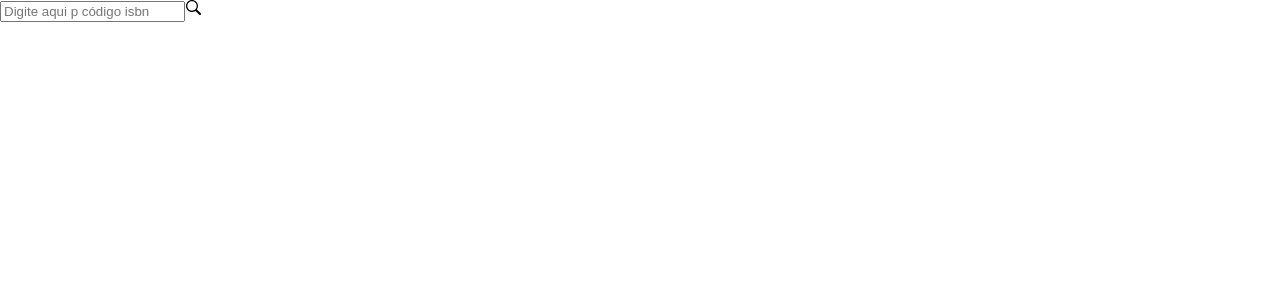
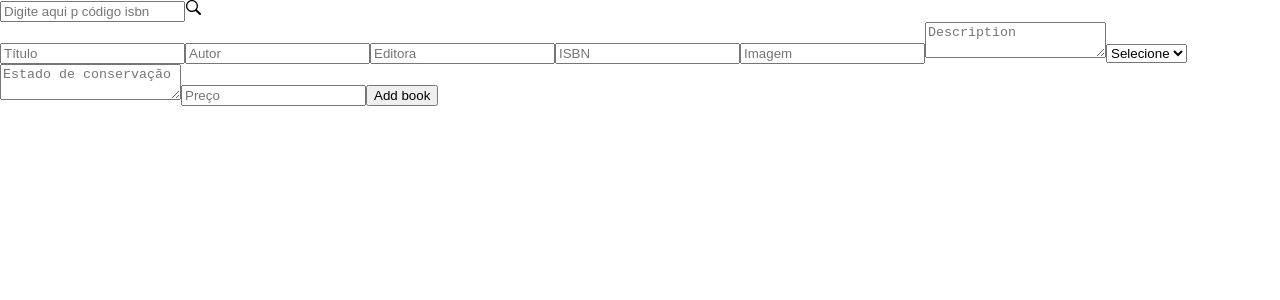
Before and after one commit to kethlynsara/Exchange-me_front-end, a React (Create React App) app: page /exchanges/register in a window 1280 px wide. Shown: the top 300 px of the page. Built offline with nearby package versions, Linux system fonts and the light colour scheme.

Commit message:
feat: register exchange book

```diff
--- a/src/App.js
+++ b/src/App.js
@@ -5,18 +5,21 @@ import SignIn from "../src/pages/SignIn";
 import Home from "./pages/Home";
 import Exchange from "./pages/Exchange";
 import ExchangeRegister from "./pages/ExchangeRegister";
+import UserContext from "./contexts/UserContext";
 
 function App() {
   return (
-    <BrowserRouter>
-      <Routes>
-        <Route path='/signup' element={<SignUp />} />
-        <Route path='/signin' element={<SignIn />} />
-        <Route path='/' element={<Home />} />
-        <Route path='/exchanges' element={<Exchange />} />
-        <Route path='/exchanges/register' element={<ExchangeRegister />} />
-      </Routes>
-    </BrowserRouter>
+    <UserContext.Provider>
+      <BrowserRouter>
+        <Routes>
+          <Route path="/signup" element={<SignUp />} />
+          <Route path="/signin" element={<SignIn />} />
+          <Route path="/" element={<Home />} />
+          <Route path="/exchanges" element={<Exchange />} />
+          <Route path="/exchanges/register" element={<ExchangeRegister />} />
+        </Routes>
+      </BrowserRouter>
+    </UserContext.Provider>
   );
 }
 
--- /dev/null
+++ b/src/contexts/UserContext.js
@@ -0,0 +1,5 @@
+import { createContext } from 'react';
+
+const UserContext = createContext();
+
+export default UserContext;
--- a/src/pages/ExchangeRegister/index.js
+++ b/src/pages/ExchangeRegister/index.js
@@ -5,14 +5,23 @@ import { GoSearch } from "react-icons/go";
 
 function ExchangeRegister() {
     const [isbn, setIsbn] = useState("");
-    const [showBook, setShowBook] = useState(null);
-    const [element, setElement] = useState(null);
+    const [element, setElement] = useState({
+        title: "",
+        author: "",
+        publisher: "",
+        isbn: "",
+        image: "",
+        description: "",
+        conservationStateDescription: "",
+        conservationState: "",
+        price: ""
+    });
 
     async function getBookInfo(e) {
         e.preventDefault();
 
         try {
-            const { data } = await axios.get(`https://www.googleapis.com/books/v1/volumes?q=isbn:${isbn}&key=AIzaSyCVZXkCXtsrUFR95ny8Z4SGV44z9dNdKbE`);
+            const { data } = await axios.get(`https://www.googleapis.com/books/v1/volumes?q=isbn:${isbn}&key=${process.env.REACT_APP_GOOGLE_API_KEY}`);
 
             if (data.items.length !== 1) {
                 console.log("book not found")
@@ -20,18 +29,56 @@ function ExchangeRegister() {
                 setElement({
                     title: data.items[0].volumeInfo.title ? data.items[0].volumeInfo.title : "",
                     author: data.items[0].volumeInfo.authors[0] ? data.items[0].volumeInfo.authors[0] : "",
-                    publisher: data.items[0].volumeInfo.publisher ? data.items[0].volumeInfo.publisher : "none",
-                    isbn: data.items[0].volumeInfo.industryIdentifiers[0].identifier ? data.items[0].volumeInfo.industryIdentifiers[0].identifier : "none",
-                    image: data.items[0].volumeInfo.imageLinks ? `${data.items[0].volumeInfo.imageLinks.thumbnail}` : "none",
-                    description: data.items[0].volumeInfo.description ? data.items[0].volumeInfo.description : "none"
+                    publisher: data.items[0].volumeInfo.publisher ? data.items[0].volumeInfo.publisher : "",
+                    isbn: data.items[0].volumeInfo.industryIdentifiers[0].identifier ? data.items[0].volumeInfo.industryIdentifiers[0].identifier : "",
+                    image: data.items[0].volumeInfo.imageLinks ? `${data.items[0].volumeInfo.imageLinks.thumbnail}` : "",
+                    description: data.items[0].volumeInfo.description ? data.items[0].volumeInfo.description : ""
                 })
             }
         } catch (e) {
-            console.log(e.response.data);
+            console.log(e.response);
+            alert("Não foi possível encontrar o livro!")
         }
     }
 
+    async function addBook(e) {
+        e.preventDefault();
+
+        const data = localStorage.getItem("userInfo");
+        const userInfo = JSON.parse(data)
+        const { token } = userInfo;
+        const config = {
+          headers: {
+            Authorization: `Bearer ${token}`
+          }
+        }
+
+        try {
+            const book = {
+                title: element.title,
+                author: element.author,
+                publisher: element.publisher,
+                description: element.description,
+                conservationState: element.conservationState,
+                conservationStateDescription: element.conservationStateDescription,
+                image: element.image,
+                price: element.price,
+                isbn: element.isbn,
+                available: true,
+                isFromExchange: true,
+                userId: 2
+            }
+            console.log("hey")
+            await axios.post(`${process.env.REACT_APP_API_URL}/books/register`, book, config);
+        }catch(error) {
+            console.log(error.response);
+        }
+
+    }
+
     console.log(element)
+    console.log(element.conservationState, 'cons')
+    console.log(element.conservationStateDescription, 'desc')
 
     return (
         <div>
@@ -48,6 +95,23 @@ function ExchangeRegister() {
                 </>
             :
             ""}
+            <form onSubmit={addBook}>
+                <input type="text" placeholder="Título" required value={element.title} onChange={(e) => setElement({...element, title: e.target.value})} />
+                <input type="text" placeholder="Autor" required value={element.author} onChange={(e) => setElement({...element, author: e.target.value})} />
+                <input type="text" placeholder="Editora" required value={element.publisher} onChange={(e) => setElement({...element, publisher: e.target.value})} />
+                <input type="text" placeholder="ISBN" required value={element.isbn} onChange={(e) => setElement({...element, isbn: e.target.value})} />
+                <input type="url" placeholder="Imagem" required value={element.image} onChange={(e) => setElement({...element, image: e.target.value})} />
+                <textarea type="text" placeholder="Description" required value={element.description} onChange={(e) => setElement({...element, description: e.target.value})} />
+                <select value={element.conservationState} onChange={(e) => setElement({...element, conservationState: e.target.value})} required>
+                    <option>Selecione</option>
+                    <option value="new">Novo</option>
+                    <option value="used">Usado</option>
+                </select>
+                <textarea type="text" placeholder="Estado de conservação" required value={element.conservationStateDescription} onChange={(e) => setElement({...element, conservationStateDescription: e.target.value})} />
+                <input type="text" placeholder="Preço" required value={element.price} onChange={(e) => setElement({...element, price: e.target.value})} />
+
+                <button type="submit">Add book</button>
+            </form>
         </div>
     )
 }
```
Also changed, not shown: 2 other files (tests, documents, lock files or other folders).
